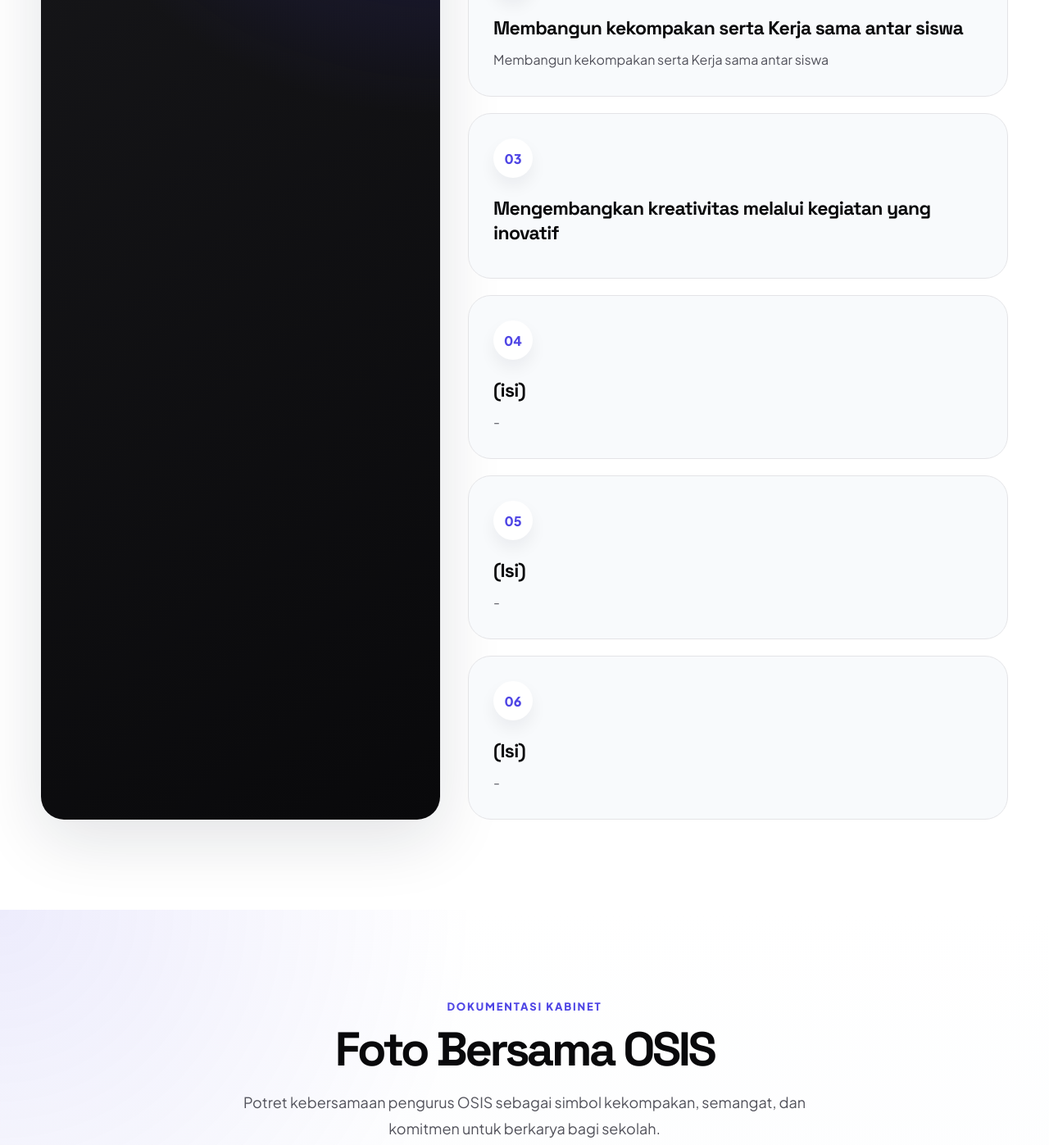
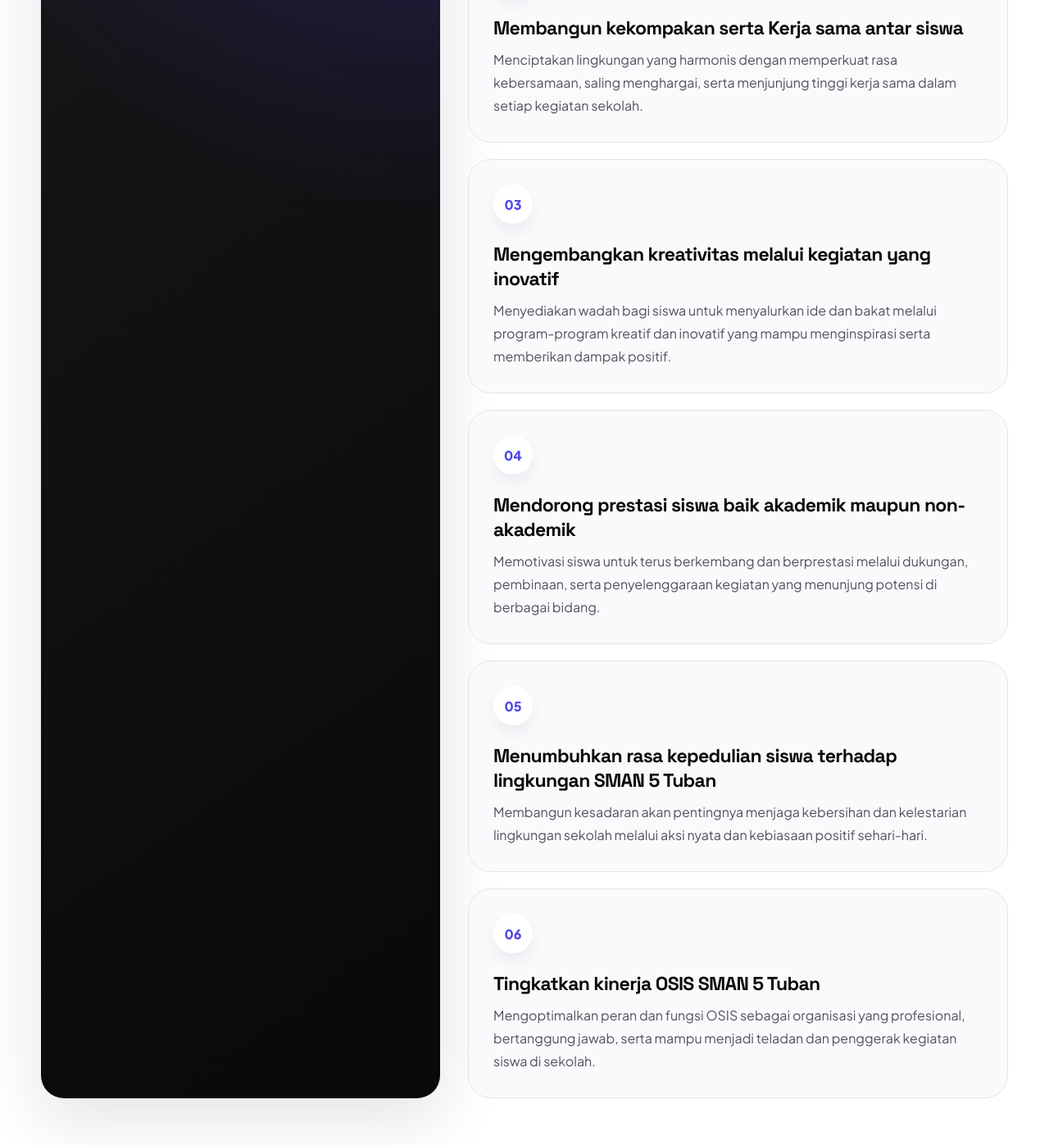
Before and after one commit to iyudhistira484-maker/Lasoma-LaskarOsis, a plain HTML site: page index.html in a window 1280 px wide. Shown: the part 1611-3008 px from the top of the page at 82% size. Drawn offline with nearby package versions, Linux system fonts and the light colour scheme.

Commit message:
Revise mission statements in index.html
Updated mission statements to provide clearer descriptions of goals and activities.

```diff
--- a/index.html
+++ b/index.html
@@ -149,7 +149,7 @@
             <span>02</span>
             <h3>Membangun kekompakan serta Kerja sama antar siswa</h3>
             <p>
-              Membangun kekompakan serta Kerja sama antar siswa
+              Menciptakan lingkungan yang harmonis dengan memperkuat rasa kebersamaan, saling menghargai, serta menjunjung tinggi kerja sama dalam setiap kegiatan sekolah.
             </p>
           </div>
 
@@ -157,31 +157,31 @@
             <span>03</span>
             <h3>Mengembangkan kreativitas melalui kegiatan yang inovatif</h3>
             <p>
-
+              Menyediakan wadah bagi siswa untuk menyalurkan ide dan bakat melalui program-program kreatif dan inovatif yang mampu menginspirasi serta memberikan dampak positif.
             </p>
           </div>
 
           <div class="mission-card reveal">
             <span>04</span>
-            <h3>(isi)</h3>
+            <h3>Mendorong prestasi siswa baik akademik maupun non-akademik</h3>
             <p>
-              -
+              Memotivasi siswa untuk terus berkembang dan berprestasi melalui dukungan, pembinaan, serta penyelenggaraan kegiatan yang menunjung potensi di berbagai bidang.
             </p>
           </div>
 
           <div class="mission-card reveal">
             <span>05</span>
-            <h3>(Isi)</h3>
+            <h3>Menumbuhkan rasa kepedulian siswa terhadap lingkungan SMAN 5 Tuban</h3>
             <p>
-              -
+              Membangun kesadaran akan pentingnya menjaga kebersihan dan kelestarian lingkungan sekolah melalui aksi nyata dan kebiasaan positif sehari-hari.
             </p>
           </div>
 
           <div class="mission-card reveal">
             <span>06</span>
-            <h3>(Isi)</h3>
+            <h3>Tingkatkan kinerja OSIS SMAN 5 Tuban</h3>
             <p>
-              -
+              Mengoptimalkan peran dan fungsi OSIS sebagai organisasi yang profesional, bertanggung jawab, serta mampu menjadi teladan dan penggerak kegiatan siswa di sekolah.
             </p>
           </div>
         </div>
```
